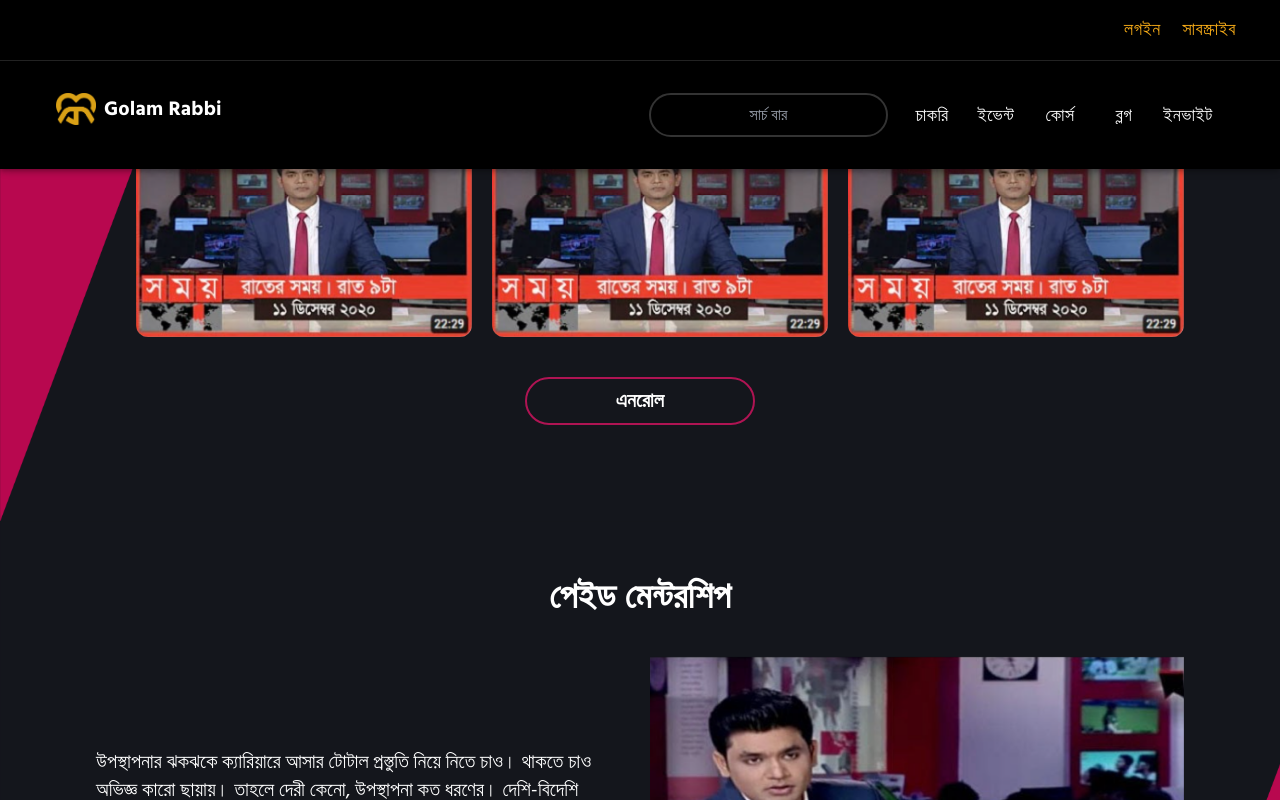
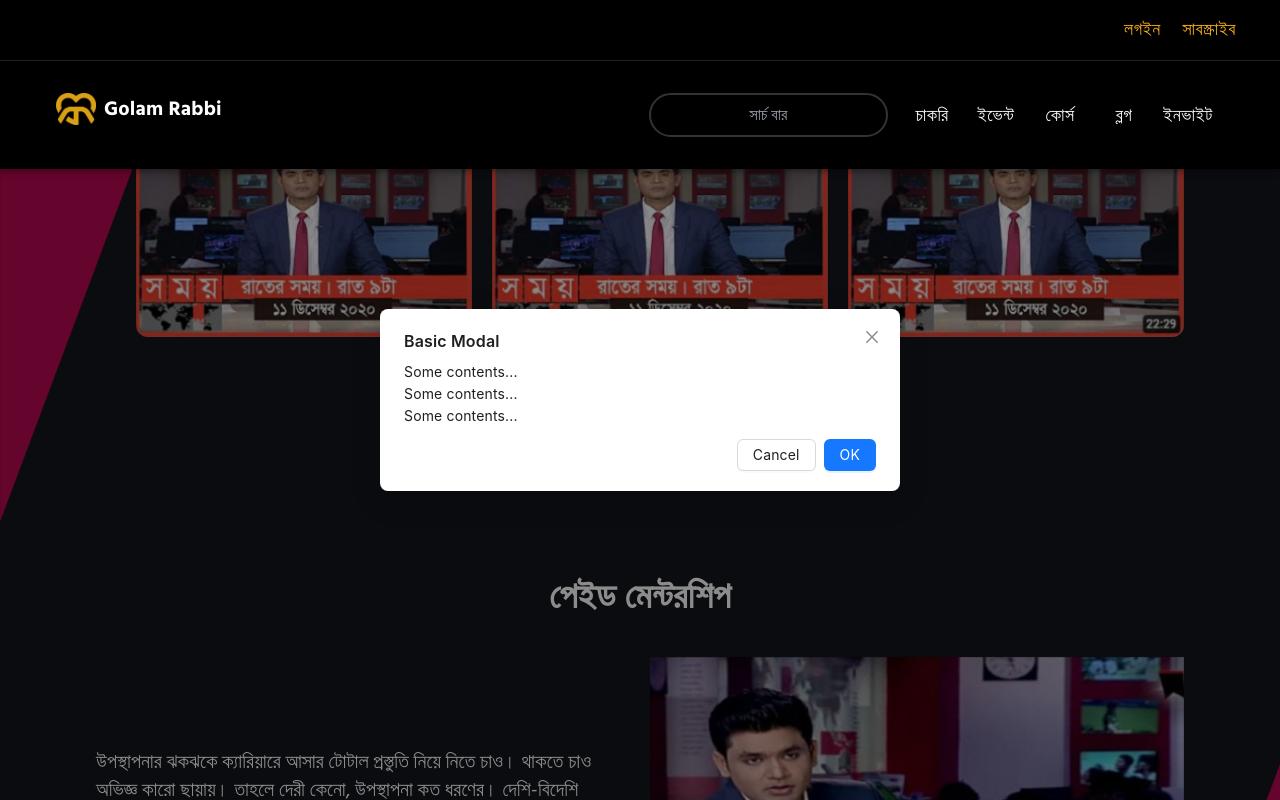
Before and after one commit to SalehAhmed19/GolamRabbi-SSOMOY_TV, a React (Vite) app: page / in a window 1280 px wide. Both pictures are taken after a click on the button "এনরোল". Shown: the part 3404-4204 px from the top of the page. Built offline with nearby package versions, Linux system fonts and the light colour scheme.

Commit message:
modal added

```diff
--- a/package.json
+++ b/package.json
@@ -14,6 +14,7 @@
     "@mui/icons-material": "^5.11.11",
     "@mui/joy": "^5.0.0-alpha.73",
     "@mui/material": "^5.11.15",
+    "antd": "^5.4.0",
     "firebase": "^9.19.1",
     "keen-slider": "^6.8.5",
     "react": "^18.2.0",
--- a/src/Components/Isolated/Advertisement.jsx
+++ b/src/Components/Isolated/Advertisement.jsx
@@ -1,8 +1,19 @@
-import React from "react";
+import React, { useState } from "react";
 import { Zoom } from "react-reveal";
 import depressed from "../../assets/images/depression.jpg";
+import { Modal } from "antd";
 
 function Advertisement() {
+  const [isModalOpen, setIsModalOpen] = useState(false);
+  const showModal = () => {
+    setIsModalOpen(true);
+  };
+  const handleOk = () => {
+    setIsModalOpen(false);
+  };
+  const handleCancel = () => {
+    setIsModalOpen(false);
+  };
   return (
     <div
       style={{
@@ -22,9 +33,23 @@ function Advertisement() {
           তাহলে দেরী কেনো? এখনই লিখে ফেলো তোমার কথা। আর পেয়ে যাও <br /> সুন্দর
           সমাধান।
         </p>
-        <button className="my-10 py-2 border-2 border-[#AF1453] hover:bg-[#AF1453] w-[230px] text-center rounded-full text-[#fff] font-bold text-xl">
+        <button
+          onClick={showModal}
+          className="my-10 py-2 border-2 border-[#AF1453] hover:bg-[#AF1453] w-[230px] text-center rounded-full text-[#fff] font-bold text-xl"
+        >
           অংশ নিতে ক্লিক করো
         </button>
+        <Modal
+          centered
+          title="Basic Modal"
+          open={isModalOpen}
+          onOk={handleOk}
+          onCancel={handleCancel}
+        >
+          <p>Some contents...</p>
+          <p>Some contents...</p>
+          <p>Some contents...</p>
+        </Modal>
       </Zoom>
     </div>
   );
--- a/src/Components/Isolated/Blogs.jsx
+++ b/src/Components/Isolated/Blogs.jsx
@@ -1,9 +1,20 @@
-import React from "react";
+import React, { useState } from "react";
 import { Fade, Zoom } from "react-reveal";
 import { Link } from "react-router-dom";
 import blog from "../../assets/images/blogs.jpg";
+import { Modal } from "antd";
 
 function Blogs() {
+  const [isModalOpen, setIsModalOpen] = useState(false);
+  const showModal = () => {
+    setIsModalOpen(true);
+  };
+  const handleOk = () => {
+    setIsModalOpen(false);
+  };
+  const handleCancel = () => {
+    setIsModalOpen(false);
+  };
   return (
     <div className="lg:px-24 py-14 text-[#fff]">
       <div className="flex items-center justify-center">
@@ -34,9 +45,23 @@ function Blogs() {
         </div>
       </Link>
       <Fade up>
-        <button className="block mx-auto my-10 py-2 border-2 border-[#AF1453] hover:bg-[#AF1453] w-[290px] text-center rounded-full text-[#fff] font-bold text-xl">
+        <button
+          onClick={showModal}
+          className="block mx-auto my-10 py-2 border-2 border-[#AF1453] hover:bg-[#AF1453] w-[290px] text-center rounded-full text-[#fff] font-bold text-xl"
+        >
           সব ব্লগ দেখতে
         </button>
+        <Modal
+          centered
+          title="Basic Modal"
+          open={isModalOpen}
+          onOk={handleOk}
+          onCancel={handleCancel}
+        >
+          <p>Some contents...</p>
+          <p>Some contents...</p>
+          <p>Some contents...</p>
+        </Modal>
       </Fade>
     </div>
   );
--- a/src/Components/Isolated/Course.jsx
+++ b/src/Components/Isolated/Course.jsx
@@ -1,9 +1,20 @@
-import React from "react";
+import React, { useState } from "react";
 import { Fade, Zoom } from "react-reveal";
 import bg from "../../assets/images/course-bg.png";
 import img from "../../assets/images/gr.png";
+import { Modal } from "antd";
 
 function Course() {
+  const [isModalOpen, setIsModalOpen] = useState(false);
+  const showModal = () => {
+    setIsModalOpen(true);
+  };
+  const handleOk = () => {
+    setIsModalOpen(false);
+  };
+  const handleCancel = () => {
+    setIsModalOpen(false);
+  };
   const data = ["মিডিয়া", "লিডারশীপ", "লাইফ কোর্স"];
   const image = [img, img, img];
   return (
@@ -40,9 +51,23 @@ function Course() {
         ))}
       </div>
       <Fade up>
-        <button className="block mx-auto my-10 py-2 border-2 border-[#AF1453] hover:bg-[#AF1453] w-[230px] text-center rounded-full text-[#fff] font-bold text-xl">
+        <button
+          onClick={showModal}
+          className="block mx-auto my-10 py-2 border-2 border-[#AF1453] hover:bg-[#AF1453] w-[230px] text-center rounded-full text-[#fff] font-bold text-xl"
+        >
           এনরোল
         </button>
+        <Modal
+          centered
+          title="Basic Modal"
+          open={isModalOpen}
+          onOk={handleOk}
+          onCancel={handleCancel}
+        >
+          <p>Some contents...</p>
+          <p>Some contents...</p>
+          <p>Some contents...</p>
+        </Modal>
       </Fade>
     </div>
   );
--- a/src/Components/Isolated/FanFunLeft.jsx
+++ b/src/Components/Isolated/FanFunLeft.jsx
@@ -1,6 +1,17 @@
-import React from "react";
+import React, { useState } from "react";
+import { Modal } from "antd";
 
 const FanFunLeft = () => {
+  const [isModalOpen, setIsModalOpen] = useState(false);
+  const showModal = () => {
+    setIsModalOpen(true);
+  };
+  const handleOk = () => {
+    setIsModalOpen(false);
+  };
+  const handleCancel = () => {
+    setIsModalOpen(false);
+  };
   return (
     <div className="flex flex-col justify-center">
       <h2 className="text-secondary text-3xl font-bold mb-5">
@@ -19,9 +30,23 @@ const FanFunLeft = () => {
         অংশ নিতে পারবে যেকেউ। অংশ নিতে পারো তুমিও। শিখতে পারো। থাকবে মজাও। আর
         সেলফি, আড্ডাতো থাকছেই..!
       </p>
-      <button className="my-10 py-2 border-2 border-[#AF1453] hover:bg-[#AF1453] w-[230px] text-center rounded-full text-[#fff] text-xl">
+      <button
+        onClick={showModal}
+        className="my-10 py-2 border-2 border-[#AF1453] hover:bg-[#AF1453] w-[230px] text-center rounded-full text-[#fff] text-xl"
+      >
         অংশ নিতে ক্লিক করো
       </button>
+      <Modal
+        centered
+        title="Basic Modal"
+        open={isModalOpen}
+        onOk={handleOk}
+        onCancel={handleCancel}
+      >
+        <p>Some contents...</p>
+        <p>Some contents...</p>
+        <p>Some contents...</p>
+      </Modal>
     </div>
   );
 };
--- a/src/Components/Isolated/Mentor.jsx
+++ b/src/Components/Isolated/Mentor.jsx
@@ -1,9 +1,20 @@
-import React from "react";
+import React, { useState } from "react";
 import { Fade } from "react-reveal";
 import bg from "../../assets/images/mentor-bg.png";
 import presenter from "../../assets/images/presenter.png";
+import { Modal } from "antd";
 
 const Mentor = () => {
+  const [isModalOpen, setIsModalOpen] = useState(false);
+  const showModal = () => {
+    setIsModalOpen(true);
+  };
+  const handleOk = () => {
+    setIsModalOpen(false);
+  };
+  const handleCancel = () => {
+    setIsModalOpen(false);
+  };
   return (
     <div
       style={{
@@ -36,9 +47,23 @@ const Mentor = () => {
         </div>
       </div>
       <Fade up>
-        <button className="block mx-auto my-10 py-2 border-2 border-[#AF1453] hover:bg-[#AF1453] w-[230px] text-center rounded-full text-[#fff] font-bold text-xl">
+        <button
+          onClick={showModal}
+          className="block mx-auto my-10 py-2 border-2 border-[#AF1453] hover:bg-[#AF1453] w-[230px] text-center rounded-full text-[#fff] font-bold text-xl"
+        >
           আমাকে বুক করতে
         </button>
+        <Modal
+          centered
+          title="Basic Modal"
+          open={isModalOpen}
+          onOk={handleOk}
+          onCancel={handleCancel}
+        >
+          <p>Some contents...</p>
+          <p>Some contents...</p>
+          <p>Some contents...</p>
+        </Modal>
       </Fade>
     </div>
   );
--- a/src/Components/Isolated/MockTest.jsx
+++ b/src/Components/Isolated/MockTest.jsx
@@ -1,8 +1,19 @@
-import React from "react";
+import React, { useState } from "react";
 import { Fade } from "react-reveal";
 import presenter from "../../assets/images/presenter.png";
+import { Modal } from "antd";
 
 function MockTest() {
+  const [isModalOpen, setIsModalOpen] = useState(false);
+  const showModal = () => {
+    setIsModalOpen(true);
+  };
+  const handleOk = () => {
+    setIsModalOpen(false);
+  };
+  const handleCancel = () => {
+    setIsModalOpen(false);
+  };
   return (
     <div className="lg:px-24 py-14 text-[#fff]">
       <Fade down>
@@ -37,9 +48,23 @@ function MockTest() {
         </div>
       </div>
       <Fade up>
-        <button className="block mx-auto my-10 py-2 border-2 border-[#AF1453] hover:bg-[#AF1453] w-[290px] text-center rounded-full text-[#fff] font-bold text-xl">
+        <button
+          onClick={showModal}
+          className="block mx-auto my-10 py-2 border-2 border-[#AF1453] hover:bg-[#AF1453] w-[290px] text-center rounded-full text-[#fff] font-bold text-xl"
+        >
           টেস্ট দিতে সেট করে নাও টাইম
         </button>
+        <Modal
+          centered
+          title="Basic Modal"
+          open={isModalOpen}
+          onOk={handleOk}
+          onCancel={handleCancel}
+        >
+          <p>Some contents...</p>
+          <p>Some contents...</p>
+          <p>Some contents...</p>
+        </Modal>
       </Fade>
     </div>
   );
```
Also changed, not shown: 1 other file (tests, documents, lock files or other folders).
